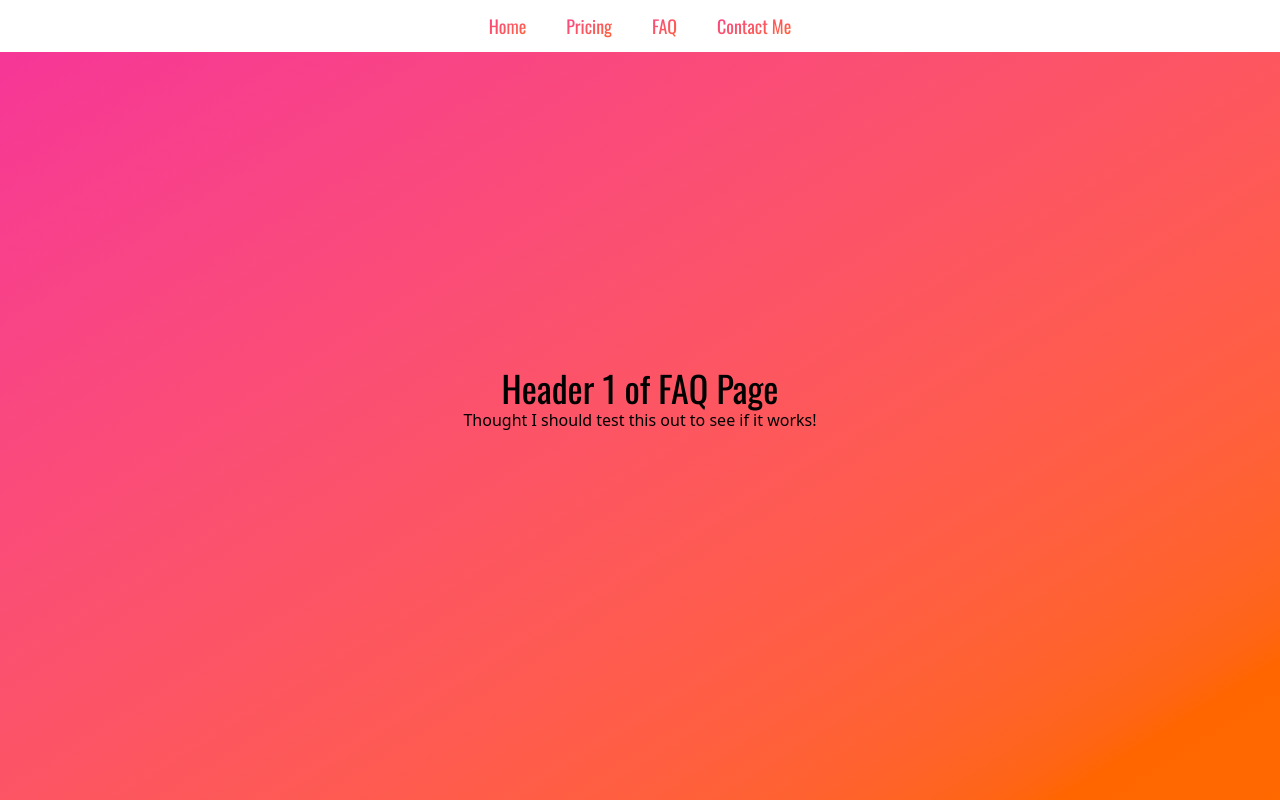
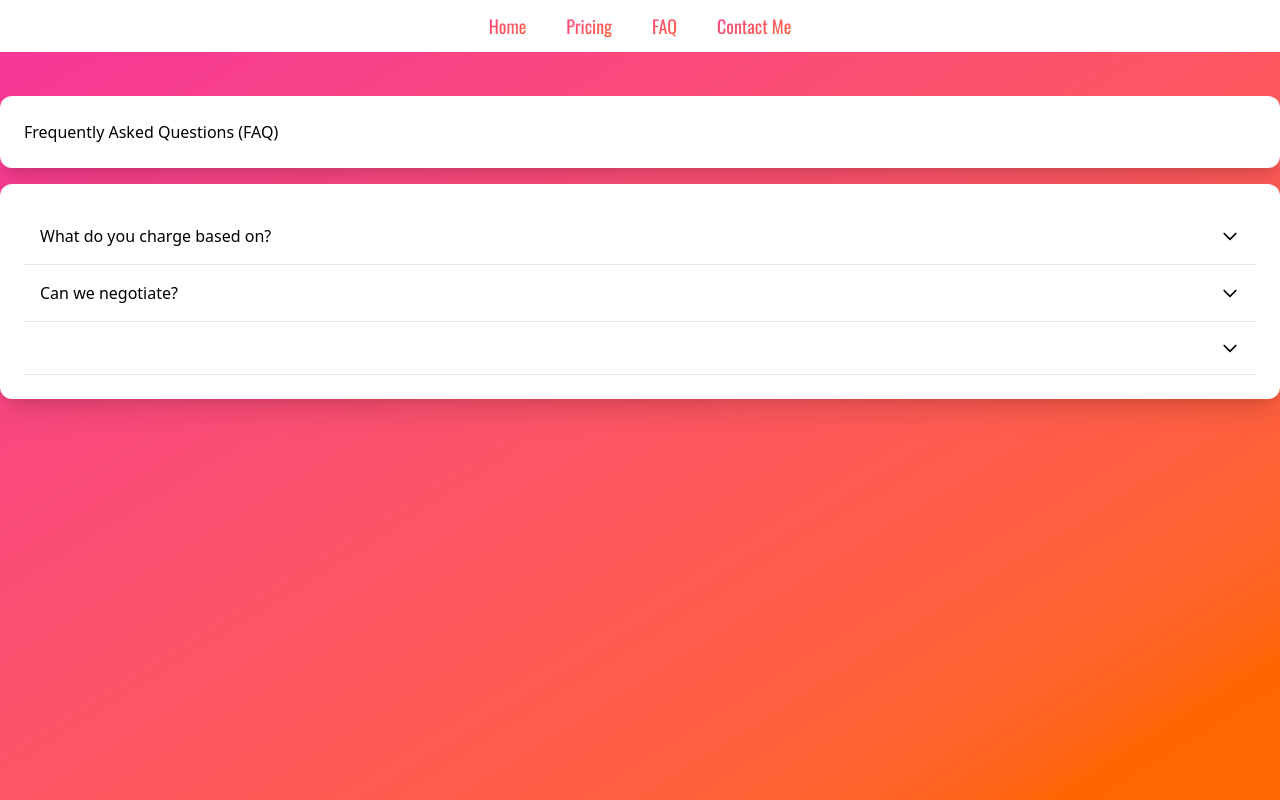
Before and after one commit to statisluc/FreelanceOffic, a React (Vite) app: page /FAQ in a window 1280 px wide. Built offline with nearby package versions, Linux system fonts and the light colour scheme; a web font is replaced by a local one.

Commit message:
Update FAQ.jsx
Added the functionality of the FAQ. Click to reveal the answer. Edited CSS to make layout look pretty.

```diff
--- a/src/components/FAQ.jsx
+++ b/src/components/FAQ.jsx
@@ -1,13 +1,87 @@
 import React from "react";
 import Navbar from "./Navbar.jsx";
+import Card from "./Card.jsx";
+import { useState } from "react";
+import { Link } from "react-router-dom";
+
+function FAQclick({ question, answer }) {
+  const [open, setOpen] = useState(false);
+  return (
+    <div className="border-b border-gray-200 hover:bg-gray-50 transition">
+      <button
+        onClick={() => setOpen(!open)}
+        className="w-full flex items-center justify-between p-4"
+      >
+        <span className="text-left font-medium">{question}</span>
+        <svg
+          className={`w-5 h-5 transform transition-transform ${
+            open ? "rotate-180" : ""
+          }`}
+          fill="none"
+          stroke="currentColor"
+          viewBox="0 0 24 24"
+        >
+          <path
+            strokeLinecap="round"
+            strokeLinejoin="round"
+            strokeWidth="2"
+            d="M19 9l-7 7-7-7"
+          />
+        </svg>
+      </button>
+      {open && <div className="px-4 pb-4 text-gray-700">{answer}</div>}
+    </div>
+  );
+}
 
 function FAQ() {
+  const faqs = [
+    {
+      q: "What do you charge based on?",
+      a: (
+        <>
+          I charge based on time, effort, and quality put into the project.
+          Please see my pricing page{" "}
+          <Link to={"/Pricing"} className="text-blue-600 hover:underline">
+            {" "}
+            here
+          </Link>
+          .{" "}
+        </>
+      ),
+    },
+    {
+      q: "Can we negotiate?",
+      a: (
+        <>
+          Unless we're talking about buying or selling cars, negotiation is
+          limited! However, I am always willing to help my clients. Sure, we
+          might be able to talk a few numbers, but most of the prices I give you
+          (and the prices seen in our PriceChecker) are firm! Please{" "}
+          <Link to={"/Contact"} className="text-blue-600 hover:underline">
+            {" "}
+            contact me
+          </Link>{" "}
+          for any further inquiries on this matter.
+        </>
+      ),
+    },
+    { q: "", a: "" },
+  ];
+
   return (
     <>
       <Navbar />
-      <div className="flex flex-col justify-center items-center h-screen">
-        <h1 className="text-4xl font-oswald">Header 1 of FAQ Page</h1>
-        <p>Thought I should test this out to see if it works!</p>
+      <div className="flex flex-col justify-start items-center text-start pt-24">
+        <Card className="max-w-[1300px] text-start">
+          <h1>Frequently Asked Questions (FAQ)</h1>
+        </Card>
+
+        <Card className="max-w-[1300px] text-start mt-4">
+          {faqs.map(({ q, a }, i) => (
+            <FAQclick key={i} question={q} answer={a} />
+          ))}
+        </Card>
       </div>
     </>
   );
```
